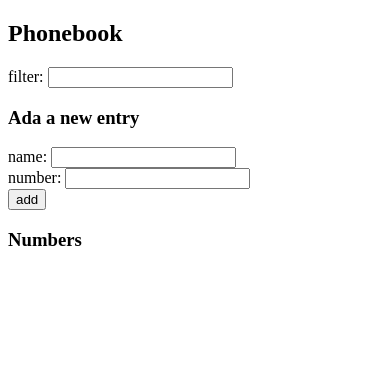
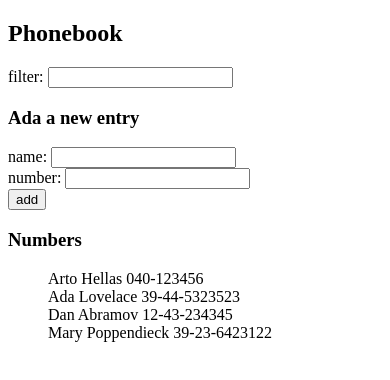
Before and after one commit to derekjwilliams/FullStackOpen, a React (Vite) app in the folder part2/phonebook/: page / in a window 390 px wide. Shown: the top 380 px of the page. Built offline with nearby package versions, Linux system fonts and the light colour scheme; data requests are answered from the project's data file.

Commit message:
complete 2.11 The Phonebook Step6

```diff
--- /dev/null
+++ b/part2/phonebook/db.json
@@ -0,0 +1,24 @@
+{
+  "persons":[
+    {
+      "name": "Arto Hellas",
+      "number": "040-123456",
+      "id": 1
+    },
+    {
+      "name": "Ada Lovelace",
+      "number": "39-44-5323523",
+      "id": 2
+    },
+    {
+      "name": "Dan Abramov",
+      "number": "12-43-234345",
+      "id": 3
+    },
+    {
+      "name": "Mary Poppendieck",
+      "number": "39-23-6423122",
+      "id": 4
+    }
+  ]
+}
--- a/part2/phonebook/package.json
+++ b/part2/phonebook/package.json
@@ -7,9 +7,11 @@
     "dev": "vite",
     "build": "vite build",
     "lint": "eslint . --ext js,jsx --report-unused-disable-directives --max-warnings 0",
-    "preview": "vite preview"
+    "preview": "vite preview",
+    "server": "json-server -p3001 --watch db.json"
   },
   "dependencies": {
+    "axios": "^1.5.1",
     "react": "^18.2.0",
     "react-dom": "^18.2.0"
   },
@@ -21,6 +23,7 @@
     "eslint-plugin-react": "^7.32.2",
     "eslint-plugin-react-hooks": "^4.6.0",
     "eslint-plugin-react-refresh": "^0.4.3",
+    "json-server": "^0.17.4",
     "vite": "^4.4.5"
   }
 }
--- a/part2/phonebook/src/App.jsx
+++ b/part2/phonebook/src/App.jsx
@@ -1,7 +1,8 @@
-import { useState } from "react";
+import { useState, useEffect } from "react";
 import Persons from "./components/Persons";
 import PersonForm from "./components/PersonForm";
 import Filter from "./components/Filter";
+import axios from 'axios'
 
 const App = () => {
   const [persons, setPersons] = useState([]);
@@ -9,13 +10,22 @@
   const [newPhoneNumber, setNewPhoneNumber] = useState("");
   const [nameFilter, setNameFilter] = useState("");
 
+  useEffect(() => {
+    axios
+      .get('http://localhost:3001/persons')
+      .then(response => {
+        setPersons(response.data)
+      })
+  }, [])
+
   const addPerson = (event) => {
     event.preventDefault();
     if (persons.find((person) => person.name === newName) === undefined) {
       setPersons([
         ...persons,
-        { id: persons.length + 1, name: newName, phoneNumber: newPhoneNumber },
+        { id: persons.length + 1, name: newName, number: newPhoneNumber },
       ]);
+      setNewName('')
     } else {
       alert(`${newName} is already in phonebook`);
     }
--- a/part2/phonebook/src/components/Person.jsx
+++ b/part2/phonebook/src/components/Person.jsx
@@ -1,7 +1,7 @@
 const Person = ({ person }) => {
   return (
     <li>
-      {person.name} {person.phoneNumber}
+      {person.name} {person.number}
     </li>
   );
 };
```
Also changed, not shown: 1 other file (tests, documents, lock files or other folders).
